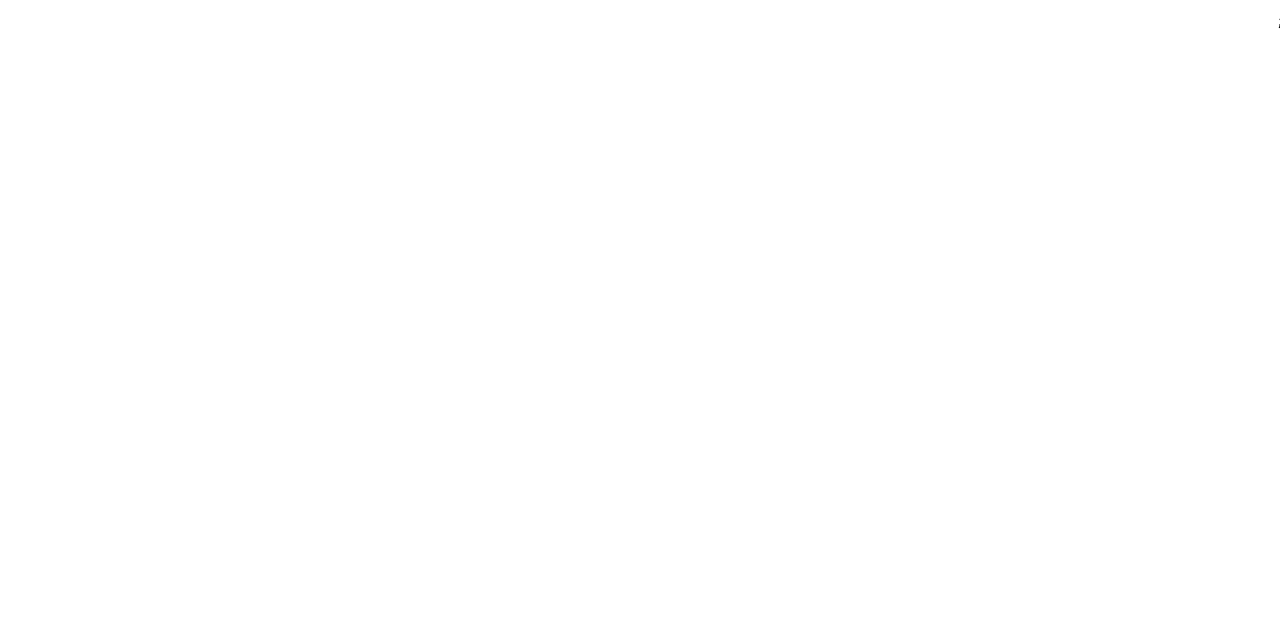
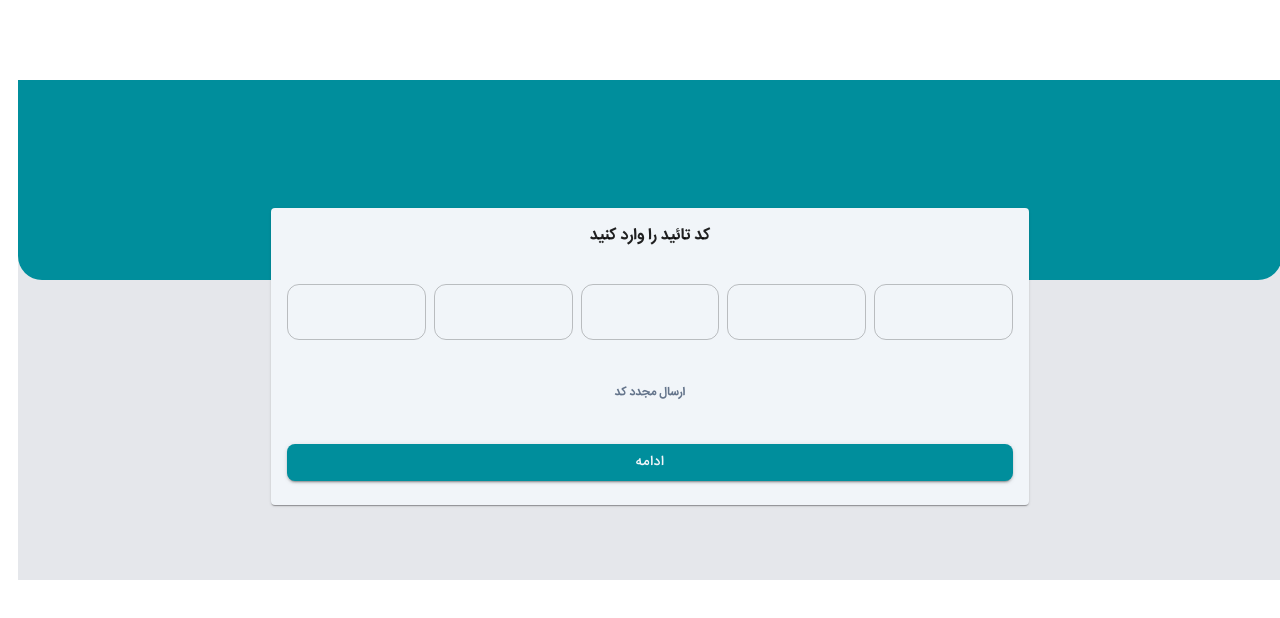
Before and after one commit to pouria1370/Sanap, a React (Vite) app: page /confirmation in a window 1280 px wide. Before the commit this address had no page. Shown: the top 618 px of the page. Built offline with nearby package versions, Linux system fonts and the light colour scheme.

Commit message:
feat: the confirmation and formlayout are added

```diff
--- a/src/Apis/OtpForm/Hooks/useOtpFormServices.ts
+++ b/src/Apis/OtpForm/Hooks/useSendMobilePhoneNumber.ts
@@ -1,11 +1,11 @@
 import { useMutation } from "@tanstack/react-query";
 import OtpFormService from "../OtpFormServices";
 
-const useOtpFormServices = () => {
+const useSendMobilePhoneNumber = () => {
   return useMutation({
     mutationFn: () => OtpFormService.SendMobilePhoneNumber(),
     mutationKey: ["POST_MOBILE_PHONE"],
   });
 };
 
-export default useOtpFormServices;
+export default useSendMobilePhoneNumber;
--- a/src/App.tsx
+++ b/src/App.tsx
@@ -2,6 +2,7 @@
 import "./App.css";
 import Layout from "@components/Molecules/Layout/Layout";
 import MobilePhoneForm from "@components/Molecules/MobilePhoneForm/MobilePhoneForm";
+import ConfirmationCodeForm from "@components/Molecules/ConfirmationCodeForm/ConfirmationCodeForm";
 function App() {
   return (
     <BrowserRouter>
@@ -9,6 +10,7 @@
         <Route path="/" element={<Layout />}>
           <Route index element={<MobilePhoneForm />} />
           <Route path="otp" element={<MobilePhoneForm />} />
+          <Route path="confirmation" element={<ConfirmationCodeForm />} />
         </Route>
       </Routes>
     </BrowserRouter>
--- /dev/null
+++ b/src/Components/Atoms/FormLayout/FormLayout.tsx
@@ -0,0 +1,18 @@
+import { TFormLayOut } from "@customTypes/Components/Atom/Atom";
+import { Card, CardHeader, CardContent } from "@mui/material";
+import React from "react";
+
+const FormLayout = ({ children, header, subHeader }: TFormLayOut) => {
+  return (
+    <Card className="bg-slate-100 font-Iransans">
+      <CardHeader
+        className="text-center font-semibold leading-10"
+        title={<div className="text-base font-bold">{header}</div>}
+        subheader={<div className="text-xs font-bold mt-1">{subHeader}</div>}
+      />
+      <CardContent>{children}</CardContent>
+    </Card>
+  );
+};
+
+export default FormLayout;
--- /dev/null
+++ b/src/Components/Molecules/ConfirmationCodeForm/ConfirmationCodeForm.tsx
@@ -0,0 +1,127 @@
+import { TConfirmationCodeFormType } from "@customTypes/OtpForm/OtpForm";
+import { Button, FormHelperText, OutlinedInput } from "@mui/material";
+import { Controller, useForm } from "react-hook-form";
+import { zodResolver } from "@hookform/resolvers/zod";
+import { ConfirmationCodeFormSchema } from "./ConfirmationCodeFormSchema";
+import FormLayout from "@components/Atoms/FormLayout/FormLayout";
+const ConfirmationCodeForm = () => {
+  const form = useForm<TConfirmationCodeFormType>({
+    resolver: zodResolver(ConfirmationCodeFormSchema),
+    mode: "onBlur",
+  });
+
+  return (
+    <FormLayout header="کد تائید را وارد کنید" subHeader="">
+      <form className="flex flex-col gap-8 items-center" {...form}>
+        <div className="flex flex-row gap-2">
+          <Controller
+            name="first"
+            control={form.control}
+            render={({ field, fieldState }) => (
+              <div className="w-full">
+                <OutlinedInput
+                  error={fieldState.error ? true : false}
+                  {...form.register("first")}
+                  {...field}
+                  className="w-full rounded-xl"
+                />
+                {fieldState.error && (
+                  <FormHelperText className="text-xs font-semibold text-red-600">
+                    {fieldState.error.message}
+                  </FormHelperText>
+                )}
+              </div>
+            )}
+          />
+          <Controller
+            name="second"
+            control={form.control}
+            render={({ field, fieldState }) => (
+              <div className="w-full">
+                <OutlinedInput
+                  error={fieldState.error ? true : false}
+                  {...form.register("second")}
+                  {...field}
+                  className="w-full rounded-xl"
+                />
+                {fieldState.error && (
+                  <FormHelperText className="text-xs font-semibold text-red-600">
+                    {fieldState.error.message}
+                  </FormHelperText>
+                )}
+              </div>
+            )}
+          />
+          <Controller
+            name="third"
+            control={form.control}
+            render={({ field, fieldState }) => (
+              <div className="w-full">
+                <OutlinedInput
+                  error={fieldState.error ? true : false}
+                  {...form.register("third")}
+                  {...field}
+                  className="w-full rounded-xl"
+                />
+                {fieldState.error && (
+                  <FormHelperText className="text-xs font-semibold text-red-600">
+                    {fieldState.error.message}
+                  </FormHelperText>
+                )}
+              </div>
+            )}
+          />
+          <Controller
+            name="fourth"
+            control={form.control}
+            render={({ field, fieldState }) => (
+              <div className="w-full">
+                <OutlinedInput
+                  error={fieldState.error ? true : false}
+                  {...form.register("fourth")}
+                  {...field}
+                  className="w-full rounded-xl"
+                />
+                {fieldState.error && (
+                  <FormHelperText className="text-xs font-semibold text-red-600">
+                    {fieldState.error.message}
+                  </FormHelperText>
+                )}
+              </div>
+            )}
+          />
+          <Controller
+            name="fifth"
+            control={form.control}
+            render={({ field, fieldState }) => (
+              <div className="w-full">
+                <OutlinedInput
+                  error={fieldState.error ? true : false}
+                  {...form.register("fifth")}
+                  {...field}
+                  className="w-full rounded-xl"
+                />
+                {fieldState.error && (
+                  <FormHelperText className="text-xs font-semibold text-red-600">
+                    {fieldState.error.message}
+                  </FormHelperText>
+                )}
+              </div>
+            )}
+          />
+        </div>
+
+        <p className="text-xs font-semibold text-slate-500">ارسال مجدد کد</p>
+        <Button
+          type="submit"
+          variant="contained"
+          className="bg-primary-100 rounded-lg text-slate-100 w-full"
+        >
+          ادامه
+        </Button>
+      </form>
+    </FormLayout>
+  );
+};
+
+export default ConfirmationCodeForm;
--- /dev/null
+++ b/src/Components/Molecules/ConfirmationCodeForm/ConfirmationCodeFormSchema.ts
@@ -0,0 +1,9 @@
+import { z } from "zod";
+
+export const ConfirmationCodeFormSchema = z.object({
+  first: z.string().max(1),
+  second: z.string().max(1),
+  third: z.string().max(1),
+  fourth: z.string().max(1),
+  fifth: z.string().max(1),
+});
--- a/src/Components/Molecules/MobilePhoneForm/MobilePhoneForm.tsx
+++ b/src/Components/Molecules/MobilePhoneForm/MobilePhoneForm.tsx
@@ -1,15 +1,9 @@
 import { TMobilePhoneFormType } from "@customTypes/OtpForm/OtpForm";
-import {
-  Button,
-  Card,
-  CardContent,
-  CardHeader,
-  FormHelperText,
-  OutlinedInput,
-} from "@mui/material";
+import { Button, FormHelperText, OutlinedInput } from "@mui/material";
 import { Controller, useForm } from "react-hook-form";
 import { zodResolver } from "@hookform/resolvers/zod";
 import { MobilePhoneFormSchema } from "./MobilePhoneFormSchema";
+import FormLayout from "@components/Atoms/FormLayout/FormLayout";
 const MobilePhoneForm = () => {
   const form = useForm<TMobilePhoneFormType>({
     resolver: zodResolver(MobilePhoneFormSchema),
@@ -17,21 +11,10 @@
   });
 
   return (
-    <Card className="bg-slate-100 font-Iransans">
-      <CardHeader
-        className="text-center font-semibold leading-10"
-        title={
-          <div className="text-xl font-bold">
-            {"شماره موبایل خود را وارد کنید"}
-          </div>
-        }
-        subheader={
-          <div className="text-sm font-bold mt-1">
-            {"کد تائید برای شما ارسال خواهد شد"}
-          </div>
-        }
-      />
-      <CardContent>
+    <FormLayout
+      header="شماره موبایل خود را وارد کنید"
+      subHeader="کد تائید برای شما ارسال خواهد شد"
+    >
       <form className="flex flex-col gap-20 items-center" {...form}>
         <Controller
           name="mobile"
@@ -62,8 +45,7 @@
           ادامه
         </Button>
       </form>
-      </CardContent>
-    </Card>
+    </FormLayout>
   );
 };
 
```
Also changed, not shown: src/Types/Components/Atom/Atom.d.ts (added, +10 -0 lines), src/Types/OtpForm/OtpForm.d.ts (+10 -0 lines). Lines whose indentation alone changed are shown as unchanged.
